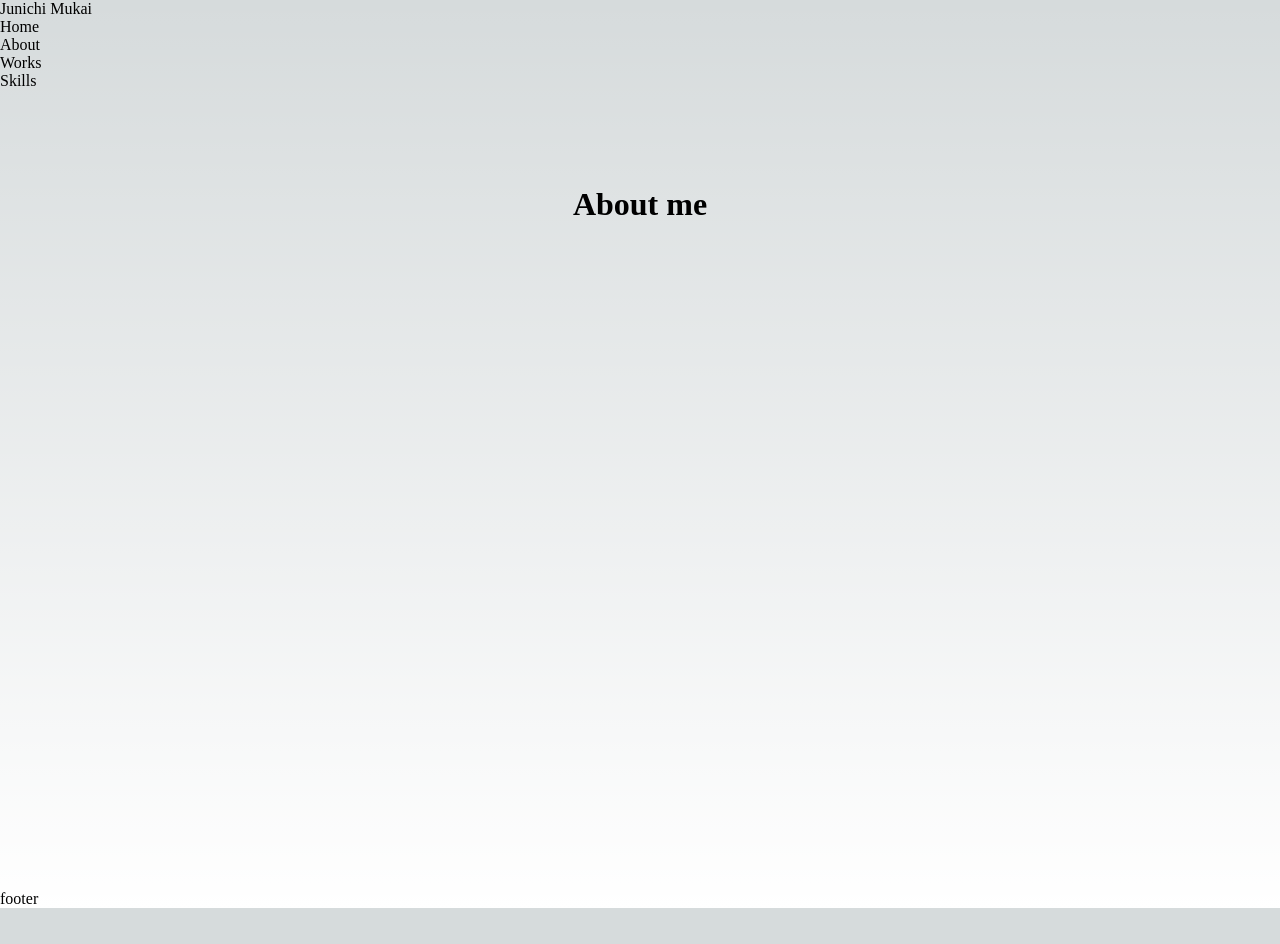
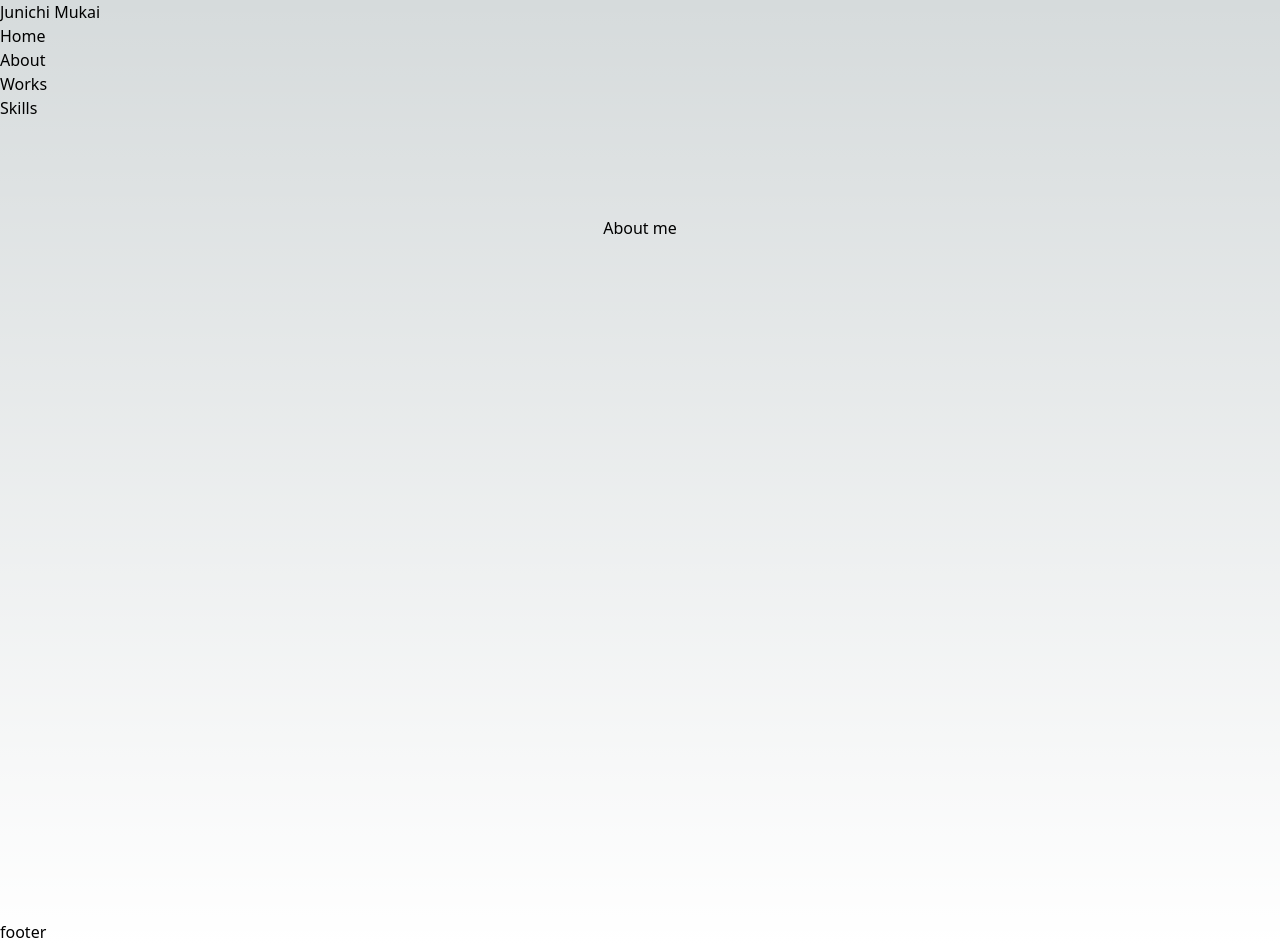
Before and after one commit to mukai-junichi/mukai-junichi, a Next.js app: page /about in a window 1280 px wide. Before the commit the page ends 908 px from the top, so only its background shows below. Built offline with nearby package versions, Linux system fonts and the light colour scheme.

Commit message:
tailcssの導入

```diff
--- /dev/null
+++ b/postcss.config.js
@@ -0,0 +1,6 @@
+module.exports = {
+  plugins: {
+    tailwindcss: {},
+    autoprefixer: {},
+  },
+}
--- a/src/components/Header.js
+++ b/src/components/Header.js
@@ -4,30 +4,39 @@ import styles from "./Header.module.scss";
 
 const Header = () => {
   return (
-    <header className={styles.header}>
-      <div>
-        <Link href="/">Junichi Mukai</Link>
+    <header className="border-b border-gray-200">
+      <div className="container flex flex-col md:flex-row items-center mx-auto p-5">
+        <Link href="/" className="font-medium mb-4 md:mb-0">
+          <span className="text-xl ml-3">Junichi Mukai</span>
+        </Link>
+        <nav className="md:ml-auto text-base">
+          <ul className="flex">
+            <li className="mr-5">
+              <Link href="/" className=" hover:text-blue-400 duration-300">
+                Home
+              </Link>
+            </li>
+            <li className="mr-5">
+              <Link href="/about" className=" hover:text-blue-400 duration-300">
+                About
+              </Link>
+            </li>
+            <li className="mr-5">
+              <Link href="/works" className=" hover:text-blue-400 duration-300">
+                Works
+              </Link>
+            </li>
+            <li>
+              <Link
+                href="/skills"
+                className=" hover:text-blue-400 duration-300"
+              >
+                Skills
+              </Link>
+            </li>
+          </ul>
+        </nav>
       </div>
-
-      <nav>
-        <ul>
-          <li>
-            <Link href="/">Home</Link>
-          </li>
-
-          <li>
-            <Link href="/about">About</Link>
-          </li>
-
-          <li>
-            <Link href="/works">Works</Link>
-          </li>
-
-          <li>
-            <Link href="/skills">Skills</Link>
-          </li>
-        </ul>
-      </nav>
     </header>
   );
 };
--- a/src/styles/globals.scss
+++ b/src/styles/globals.scss
@@ -1,3 +1,7 @@
+@import "~tailwindcss/base";
+@import "~tailwindcss/components";
+@import "~tailwindcss/utilities";
+
 :root {
   --max-width: 1100px;
   --border-radius: 12px;
--- /dev/null
+++ b/tailwind.config.js
@@ -0,0 +1,22 @@
+/** @type {import('tailwindcss').Config} */
+module.exports = {
+  mode: 'jit',
+  darkMode: false, // 'media' or 'class'
+  purge: {
+    content: [
+      './src/pages/**/*.{js,ts,jsx,tsx}',
+      './src/components/**/*.{js,ts,jsx,tsx}'
+    ],
+    options: {
+      // https://purgecss.com/safelisting.html#patterns
+      safelist: {
+        standard: [/^bg-/, /^text-/],
+      },
+    },
+  },
+  content: [],
+  theme: {
+    extend: {},
+  },
+  plugins: [],
+}
```
Also changed, not shown: package.json (+7 -1 lines), .eslintrc.json, 2 other files (tests, documents, lock files or other folders).
